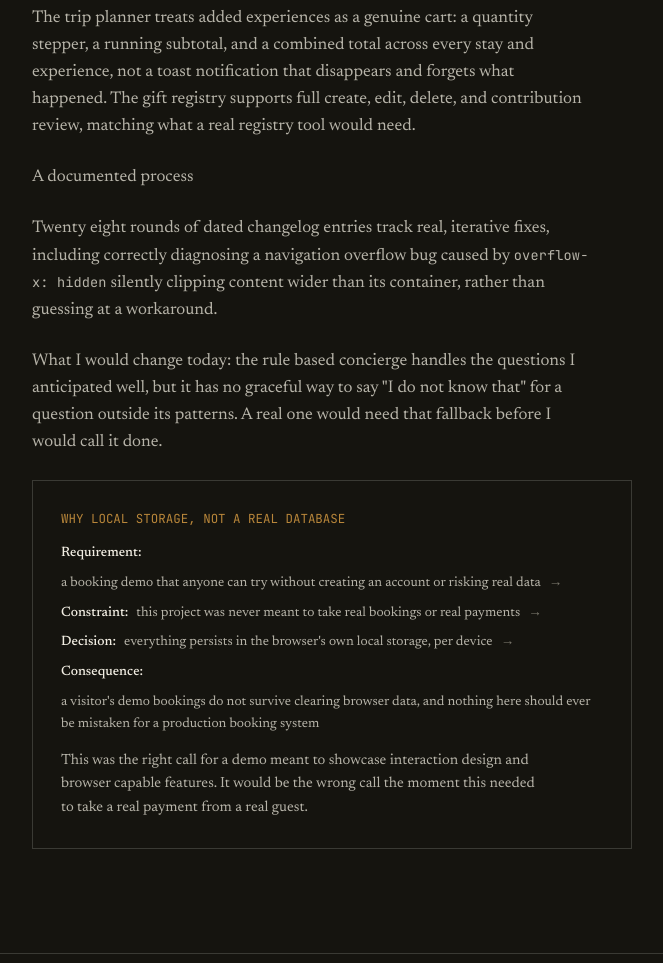
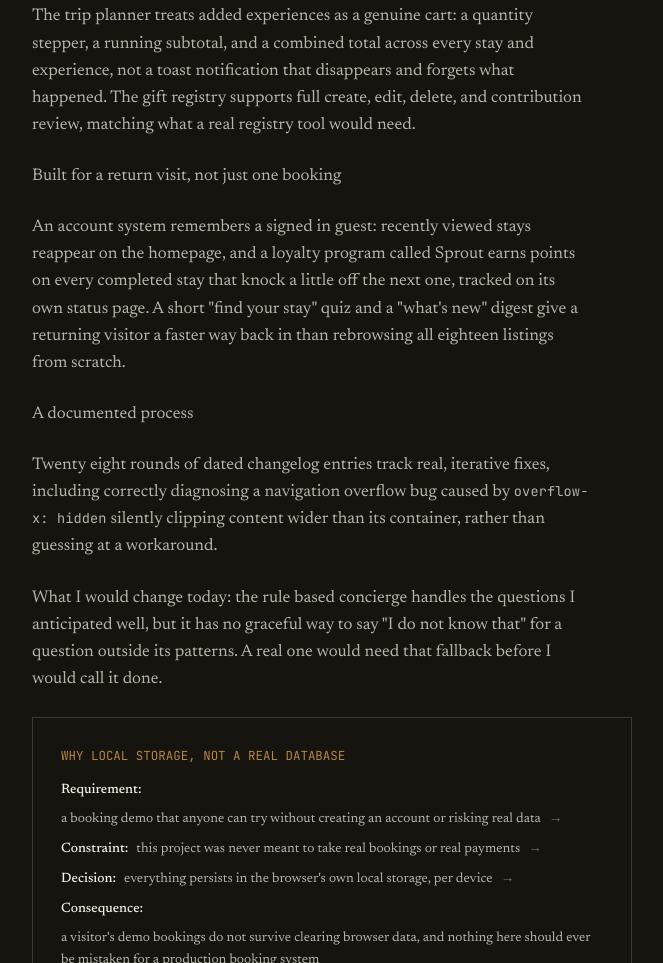
Before and after one commit to Justixxprime/portfolio, a plain HTML site: page projects/fernhollow.html in a window 1280 px wide. Shown: the part 1950-2913 px from the top of the page, without its empty margins (66-729 px from the left). Drawn offline with Linux system fonts and the light colour scheme.

Commit message:
update website

```diff
--- a/projects/fernhollow.html
+++ b/projects/fernhollow.html
@@ -170,6 +170,9 @@
         <p>Real interaction, not just browsing</p>
         <p>The trip planner treats added experiences as a genuine cart: a quantity stepper, a running subtotal, and a combined total across every stay and experience, not a toast notification that disappears and forgets what happened. The gift registry supports full create, edit, delete, and contribution review, matching what a real registry tool would need.</p>
 
+        <p>Built for a return visit, not just one booking</p>
+        <p>An account system remembers a signed in guest: recently viewed stays reappear on the homepage, and a loyalty program called Sprout earns points on every completed stay that knock a little off the next one, tracked on its own status page. A short "find your stay" quiz and a "what's new" digest give a returning visitor a faster way back in than rebrowsing all eighteen listings from scratch.</p>
+
         <p>A documented process</p>
         <p>Twenty eight rounds of dated changelog entries track real, iterative fixes, including correctly diagnosing a navigation overflow bug caused by <span class="mono" style="font-size:0.85rem;">overflow-x: hidden</span> silently clipping content wider than its container, rather than guessing at a workaround.</p>
         <p>What I would change today: the rule based concierge handles the questions I anticipated well, but it has no graceful way to say "I do not know that" for a question outside its patterns. A real one would need that fallback before I would call it done.</p>
```
Also changed, not shown: assets/fernhollow-desktop.jpg.
